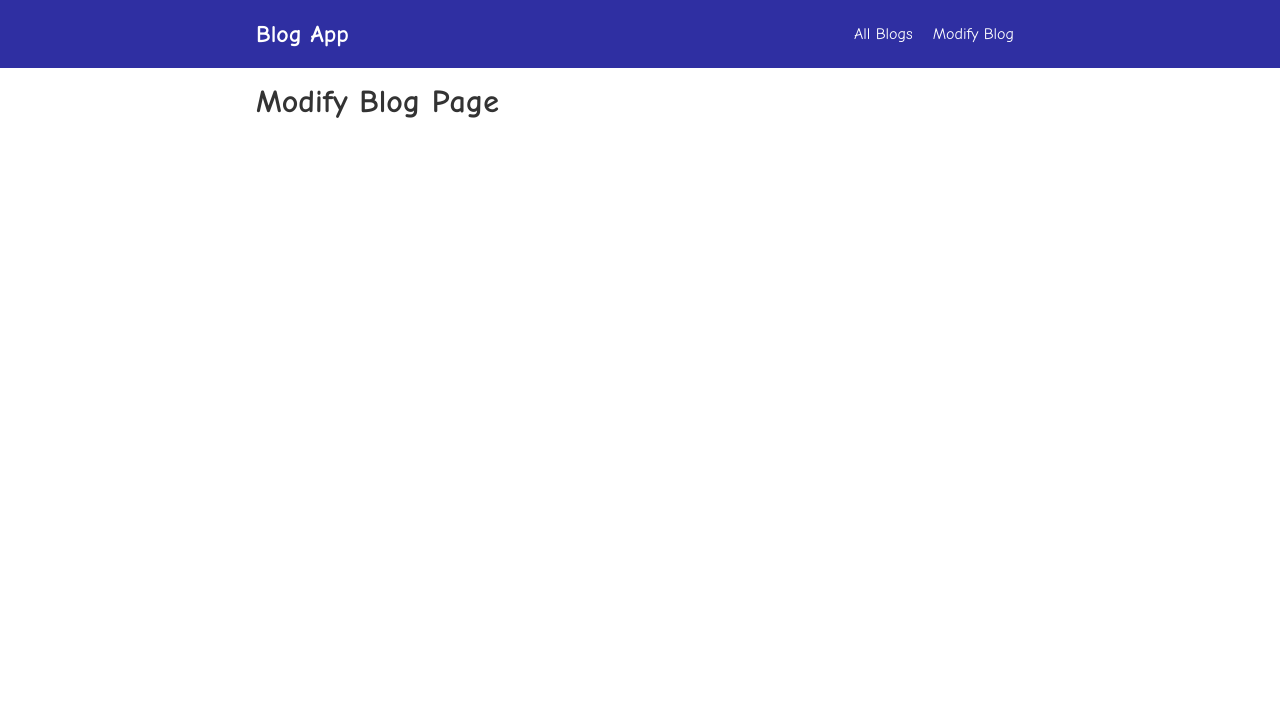
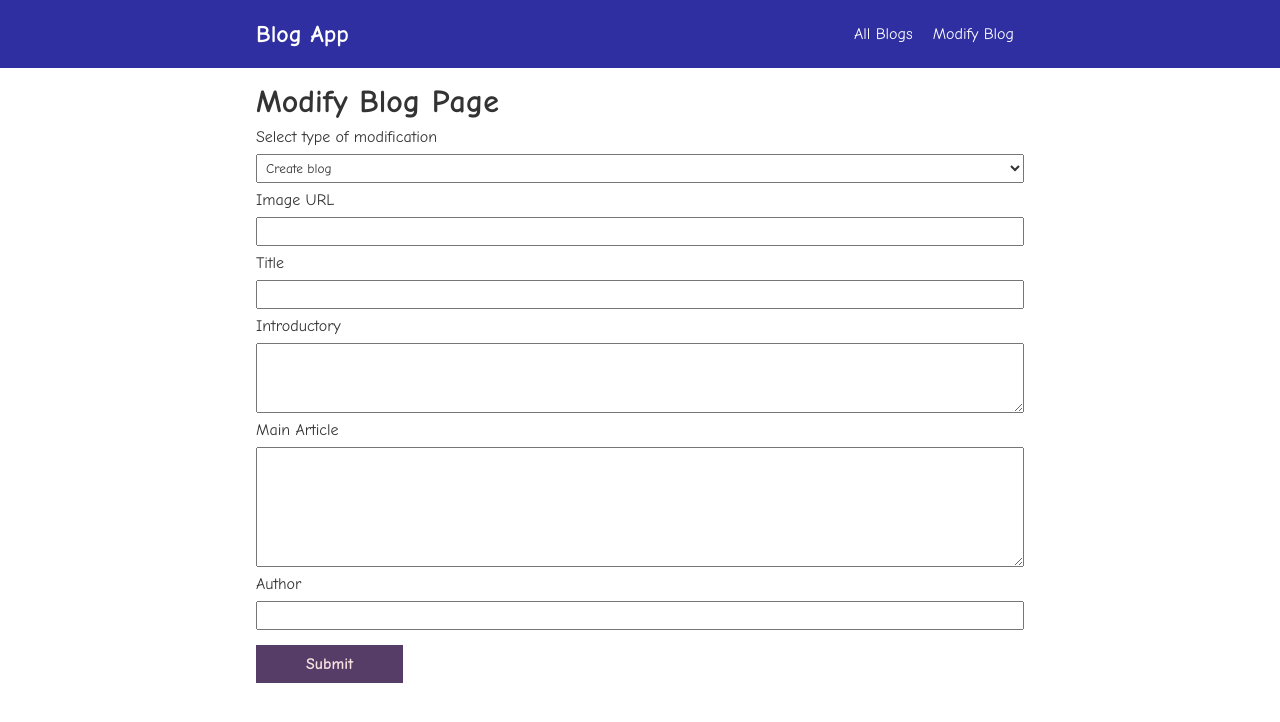
Before and after one commit to lennorrodriguez08/react-blog-app, a React (Create React App) app: page /modify-blog in a window 1280 px wide. Shown: the top 722 px of the page. Built offline with nearby package versions, Linux system fonts and the light colour scheme.

Commit message:
Create and style form for modify blog page

```diff
--- /dev/null
+++ b/src/components/ModifyBlogForm.js
@@ -0,0 +1,46 @@
+import Button from "../shared/Button"
+import classes from './ModifyBlogForm.module.css'
+
+function ModifyBlogForm() {
+
+    return (
+        <div className={classes.modify_blog}>
+            <form id="modify-blog-form">
+                <div>
+                    <label htmlFor="modify-blog-form-select">Select type of modification</label>
+                    <select id="modify-blog-form-select">
+                        <option value="create blog">Create blog</option>
+                        <option value="update blog">Update blog</option>
+                        <option value="delete blog">Delete blog</option>
+                    </select>
+                </div>
+                <div>
+                    <label htmlFor="modify-blog-form-image-url">Image URL</label>
+                    <input type="url" id="modify-blog-form-image-url" />
+                </div>
+                <div>
+                    <label htmlFor="modify-blog-form-title">Title</label>
+                    <input type="text" id="modify-blog-form-image-title" />
+                </div>
+                <div>
+                    <label htmlFor="modify-blog-form-intro">Introductory</label>
+                    <textarea id="modify-blog-form-intro"></textarea>
+                </div>
+                <div>
+                    <label htmlFor="modify-blog-form-article">Main Article</label>
+                    <textarea id="modify-blog-form-article"></textarea>
+                </div>
+                <div>
+                    <label htmlFor="modify-blog-form-author">Author</label>
+                    <input type="text" id="modify-blog-form-author" />
+                </div>
+                <div>
+                    <Button>Submit</Button>
+                </div>
+            </form>
+        </div>
+    )
+
+}
+
+export default ModifyBlogForm
--- /dev/null
+++ b/src/components/ModifyBlogForm.module.css
@@ -0,0 +1,29 @@
+.modify_blog label {
+    display: block;
+    padding: 8px 0;
+}
+
+.modify_blog input {
+    width: 100%;
+    display: block;
+    padding: 5px;
+}
+
+.modify_blog select, .modify_blog textarea {
+    width: 100%;
+    display: block;
+    padding: 5px
+}
+
+.modify_blog textarea {
+    height: 70px;
+    padding: 5px
+}
+
+.modify_blog form div:nth-of-type(5) textarea {
+    height: 120px;
+}
+
+.modify_blog form div:last-child {
+    margin: 15px 0;
+}
--- a/src/pages/ModifyBlog.js
+++ b/src/pages/ModifyBlog.js
@@ -1,8 +1,11 @@
+import ModifyBlogForm from "../components/ModifyBlogForm"
+
 function ModifyBlog() {
 
     return (
         <div>
             <h1>Modify Blog Page</h1>
+            <ModifyBlogForm />
         </div>
     )
 
```
